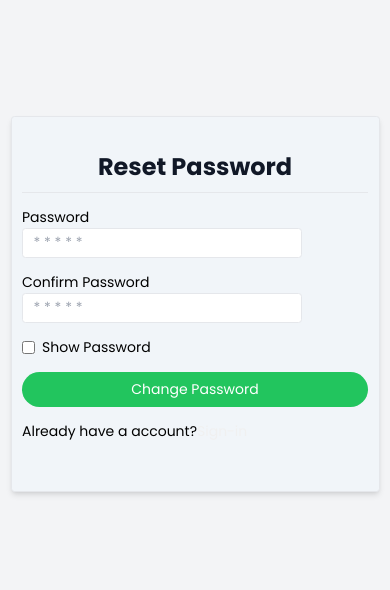
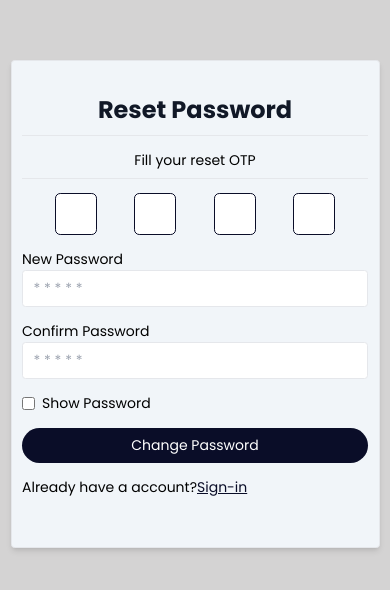
Before and after one commit to classicitbd/classic_furniture_frontend, a React (Vite) app: page /reset-password in a window 390 px wide. Shown: the part 118-708 px from the top of the page. Built offline with nearby package versions, Linux system fonts and the light colour scheme; no server answers.

Commit message:
new password and phone validation is done

```diff
--- a/src/pages/frontend/checkout/ChecoutChangePassword.jsx
+++ b/src/pages/frontend/checkout/ChecoutChangePassword.jsx
@@ -110,7 +110,7 @@ const CheckoutChangePassword = () => {
           </div>
           <div className="form-control w-full flex flex-col">
             <label htmlFor="password" className="label">
-              <span className="label-text">Password</span>
+              <span className="label-text">New Password</span>
             </label>
             <input
               id="password"
--- a/src/pages/frontend/checkout/Payment.jsx
+++ b/src/pages/frontend/checkout/Payment.jsx
@@ -78,7 +78,7 @@ const Payment = ({ total, user }) => {
   }
 
   return (
-    <div className="px-10">
+    <div className="px-5 md:px-10">
       <div className="flex items-center gap-7">
         <p className="bg-black text-white h-8 w-8 rounded-full flex justify-center items-center font-bold">
           3
--- a/src/pages/frontend/checkout/Recipient.jsx
+++ b/src/pages/frontend/checkout/Recipient.jsx
@@ -42,7 +42,7 @@ const Recipient = ({ user, addressUpdate, setAddressUpdate }) => {
   };
 
   return (
-    <div className="px-10">
+    <div className="px-5 md:px-10">
       <div className="flex items-center gap-7">
         <p className="bg-primaryColor text-textColor h-8 w-8 rounded-full flex justify-center items-center font-bold">
           2
--- a/src/pages/frontend/userDashboard/UserDashboard.jsx
+++ b/src/pages/frontend/userDashboard/UserDashboard.jsx
@@ -20,7 +20,7 @@ const UserDashboard = () => {
   }); // get USER INFO
 
   return (
-    <div className="">
+    <>
       <section className="bg-white shadow">
         <nav
           className="w-full md:w-[768px] mx-auto flex justify-center gap-6 border-b"
@@ -53,7 +53,7 @@ const UserDashboard = () => {
           </button>
         </nav>
       </section>
-      <section className="my-5">
+      <section className="my-5 px-2">
         {active === "profile" && (
           <div className="w-full md:w-[768px] mx-auto">
             <UserForm user={informations?.data} refetch={refetch} />
@@ -71,7 +71,7 @@ const UserDashboard = () => {
           </div>
         )}
       </section>
-    </div>
+    </>
   );
 };
 
--- a/src/pages/newPassword/NewPassword.jsx
+++ b/src/pages/newPassword/NewPassword.jsx
@@ -13,6 +13,7 @@ import {
 const NewPassword = () => {
   const [loading, setLoading] = useState(false);
   const [error, setError] = useState("");
+  const [OTPinput, setOTPinput] = useState(["", "", "", ""]);
   const [isChecked, setIsChecked] = useState(false);
   const {
     register,
@@ -27,21 +28,50 @@ const NewPassword = () => {
     setIsChecked(event.target.checked);
   };
 
+  const handleInputChange = (index, value) => {
+    const newOTPinput = [...OTPinput];
+    newOTPinput[index] = value;
+    setOTPinput(newOTPinput);
+
+    // Automatically move to the next input field if the current field is not the last one
+    if (index < newOTPinput.length - 1 && value !== "") {
+      document.getElementById(`otpInput-${index + 1}`).focus();
+    }
+  };
+
+  const handleInputKeyDown = (index, e) => {
+    // Move to the previous input field on backspace if the current field is empty
+    if (e.key === "Backspace" && index > 0 && OTPinput[index] === "") {
+      document.getElementById(`otpInput-${index - 1}`).focus();
+    }
+  };
+
   const handleSetPassword = async (data) => {
     try {
       setLoading(true);
-      const email = getFromLocalStorage("reset-email");
+      const phone = getFromLocalStorage("reset-phone");
+      const otp = OTPinput.join(""); // Make sure OTPinput is an array
+      console.log(phone);
+      if (!otp) {
+        toast.warn("Must provide OTP!");
+        return;
+      }
+
       const { password, confirm_password } = data;
       if (password !== confirm_password) {
-        setError("Does not match password!");
+        setError("Passwords do not match!");
         return;
       }
+
       delete data.confirm_password;
-      data.email = email;
+      data.phone = phone;
+      data.otp = otp;
+
       const res = await setPassword(data);
+      console.log(res);
       if (res?.data?.success) {
-        toast.info(res?.data?.message);
-        setToLocalStorage("reset-email", "");
+        toast.success(res?.data?.message);
+        setToLocalStorage("reset-phone", "");
         navigate(`/sign-in`);
         reset();
       } else if (res?.error?.status === 400) {
@@ -53,23 +83,41 @@ const NewPassword = () => {
       setLoading(false);
     }
   };
+
   return (
-    <div className="flex justify-center items-center min-h-screen py-10 bg-gray-100">
+    <div className="flex justify-center items-center min-h-screen py-10">
       <div className="w-full mx-3 md:w-96 px-3 md:px-10 pt-5 pb-14 border rounded bg-slate-100 shadow-md">
         <h2 className="text-2xl text-center text-gray-900 my-4 font-bold border-b pb-2">
           Reset Password
         </h2>
 
         <form onSubmit={handleSubmit(handleSetPassword)} className="space-y-4">
-          <div className="form-control w-full max-w-xs">
+          <p className="label text-center border-b pb-2">
+            <span className="label-text">Fill your reset OTP</span>
+          </p>
+          <div className="flex flex-row items-center justify-between mx-auto max-w-xs">
+            {Array.from({ length: 4 }).map((_, index) => (
+              <div key={index} className="w-12 md:w-16 h-12 md:h-16">
+                <input
+                  maxLength="1"
+                  id={`otpInput-${index}`}
+                  className="w-full h-full flex flex-col items-center justify-center text-center px-2 md:px-5 outline-none rounded-md border border-primaryColor text-lg bg-white focus:bg-gray-50 focus:ring-1 ring-primaryColor"
+                  type="text"
+                  onChange={(e) => handleInputChange(index, e.target.value)}
+                  onKeyDown={(e) => handleInputKeyDown(index, e)}
+                ></input>
+              </div>
+            ))}
+          </div>
+          <div className="form-control w-full">
             <label htmlFor="password" className="label">
-              <span className="label-text">Password</span>
+              <span className="label-text">New Password</span>
             </label>
             <input
               id="password"
               type={`${isChecked ? "text" : "password"}`}
               placeholder="* * * * *"
-              className="border rounded px-3 p-1 w-full max-w-xs"
+              className="border rounded px-3 p-2 w-full"
               {...register("password", {
                 required: "Password is required",
                 minLength: {
@@ -82,7 +130,7 @@ const NewPassword = () => {
               <p className="text-red-600"> {errors.password.message}</p>
             )}
           </div>
-          <div className="form-control w-full max-w-xs">
+          <div className="form-control w-full">
             <label htmlFor="confirm-password" className="label">
               <span className="label-text">Confirm Password</span>
             </label>
@@ -90,7 +138,7 @@ const NewPassword = () => {
               id="confirm-password"
               type={`${isChecked ? "text" : "password"}`}
               placeholder="* * * * *"
-              className="border rounded px-3 p-1 w-full max-w-xs"
+              className="border rounded px-3 p-2 w-full"
               {...register("confirm_password", {
                 required: "Confirm Password is required",
               })}
@@ -111,7 +159,7 @@ const NewPassword = () => {
             />
           </div>
           <button
-            className="px-10 py-2 text-white bg-green-500 w-full rounded-full"
+            className="px-10 py-2 text-textColor bg-primaryColor w-full rounded-full"
             type="submit"
           >
             {loading || isLoading ? <MiniSpinner /> : "Change Password"}
@@ -119,7 +167,7 @@ const NewPassword = () => {
         </form>
         <p className="text-[14px] mt-4">
           Already have a account?
-          <Link to="/sign-in" className="text-secondary">
+          <Link to="/sign-in" className="text-primaryColor underline">
             Sign-in
           </Link>
         </p>
--- a/src/pages/signin/Signin.jsx
+++ b/src/pages/signin/Signin.jsx
@@ -48,7 +48,7 @@ const SignIn = () => {
   };
 
   return (
-    <div className="flex justify-center items-center min-h-screen py-10 bg-gray-100">
+    <div className="flex justify-center items-center md:min-h-screen py-10">
       <div className="w-full mx-3 md:w-[400px] px-3 md:px-10 pt-5 pb-14 border rounded bg-slate-100 shadow-md">
         <h2 className="text-2xl text-center text-gray-900 my-4 font-bold border-b pb-2">
           Login
@@ -62,8 +62,8 @@ const SignIn = () => {
             <input
               id="phone"
               type="text"
-              maxLength="11"
-              minLength="11"
+              maxLength={11}
+              minLength={11}
               placeholder="Enter your phone number"
               className="border rounded px-3 py-2 w-full"
               {...register("phone", { required: "Phone number is required" })}
```
Also changed, not shown: src/pages/forgetPassword/ForgetPassword.jsx (+10 -4 lines), src/pages/frontend/checkout/CheckoutPage.jsx (+9 -5 lines), src/pages/signup/Signup.jsx (+3 -17 lines).
